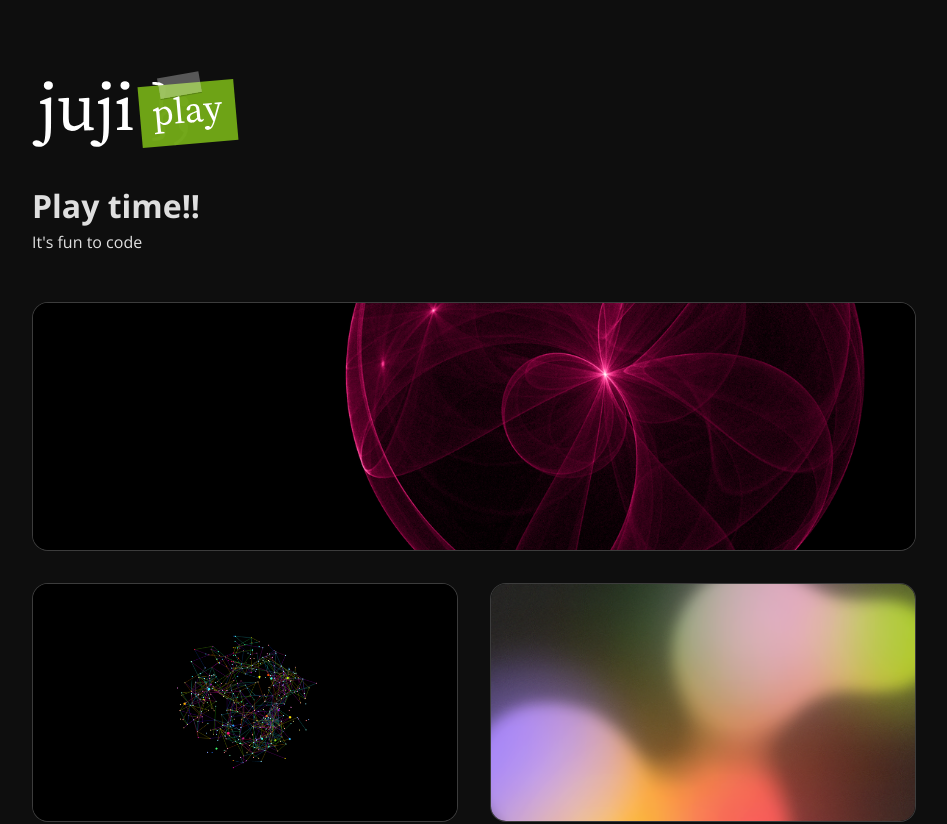
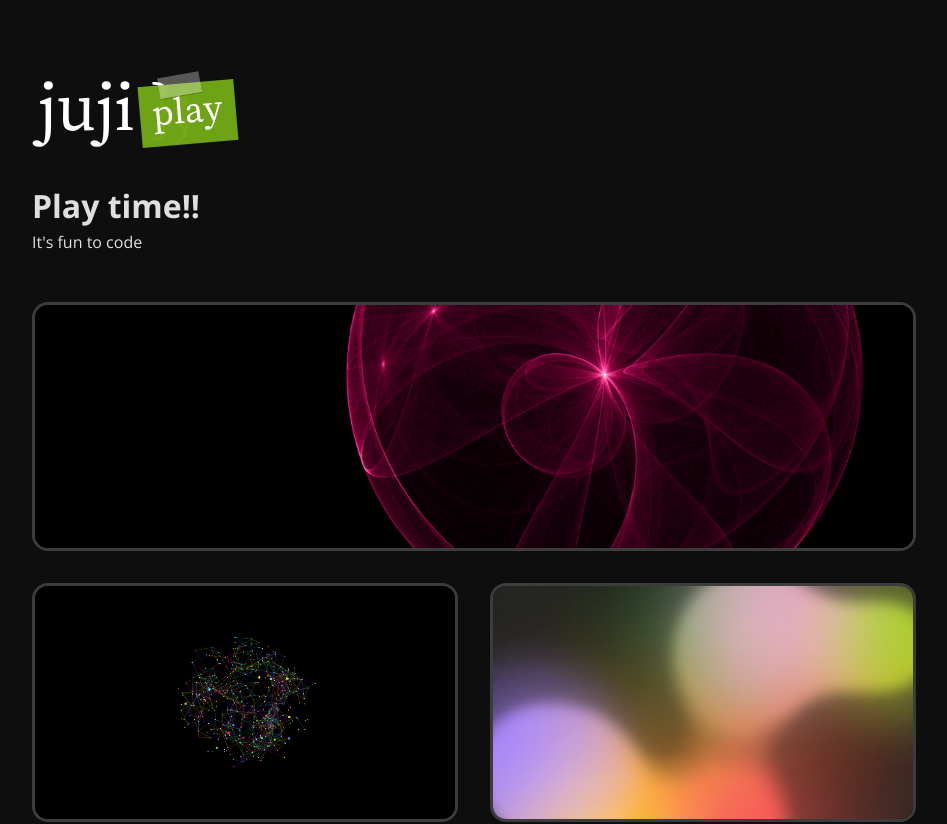
Before and after one commit to juji/jujiplay, a Next.js app: page / in a window 1280 px wide. Shown: the top 824 px of the page, without its empty margins (166-1113 px from the left). Built offline with nearby package versions, Linux system fonts and the light colour scheme.

Commit message:
border to 3px

```diff
--- a/src/components/image-link.module.css
+++ b/src/components/image-link.module.css
@@ -6,7 +6,7 @@
   border-radius: 1rem;
   overflow: hidden;
   background: #000000;
-  border: 1px solid rgb(69 69 69 / 87%);
+  border: 3px solid rgb(69 69 69 / 87%);
   transition: border 300ms;
   position: relative;
 
@@ -34,7 +34,7 @@
   }
 
   &.link:hover{
-    border: 1px solid var(--sign-bg);
+    border: 3px solid var(--sign-bg);
     & .image{
       transform: scale3d(1.1,1.1,1);
     }
```
